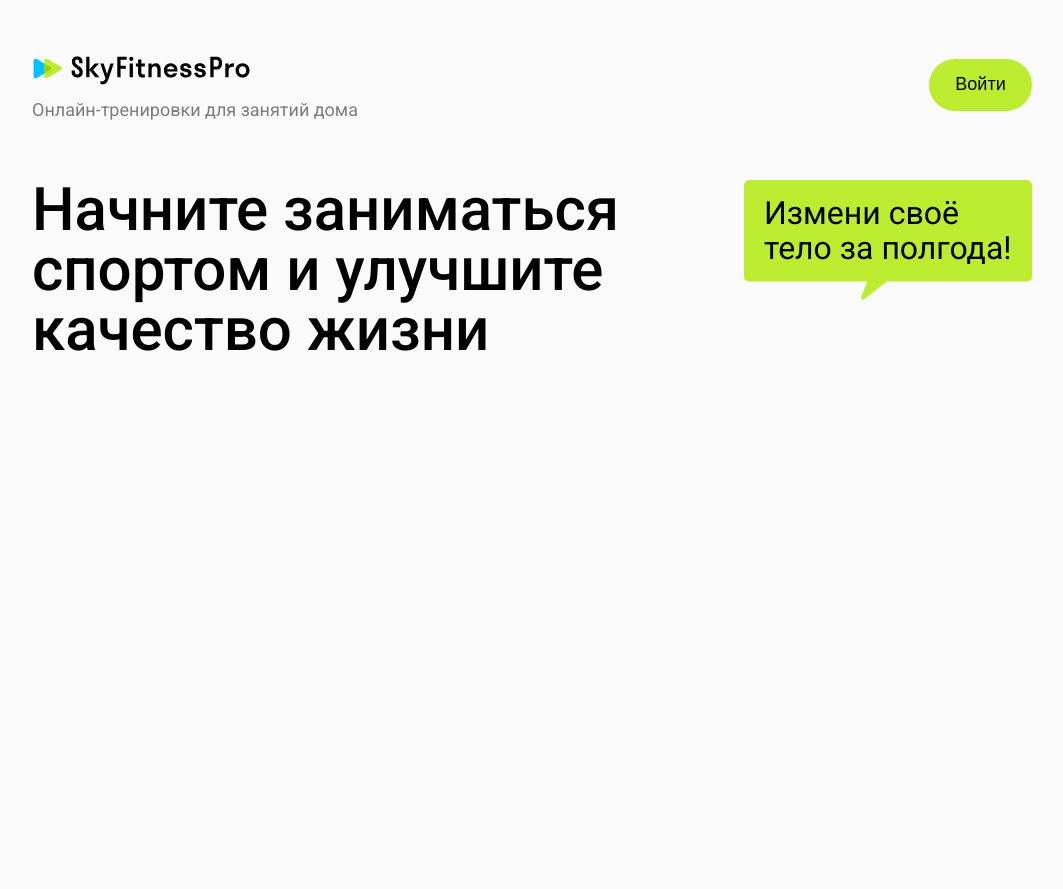
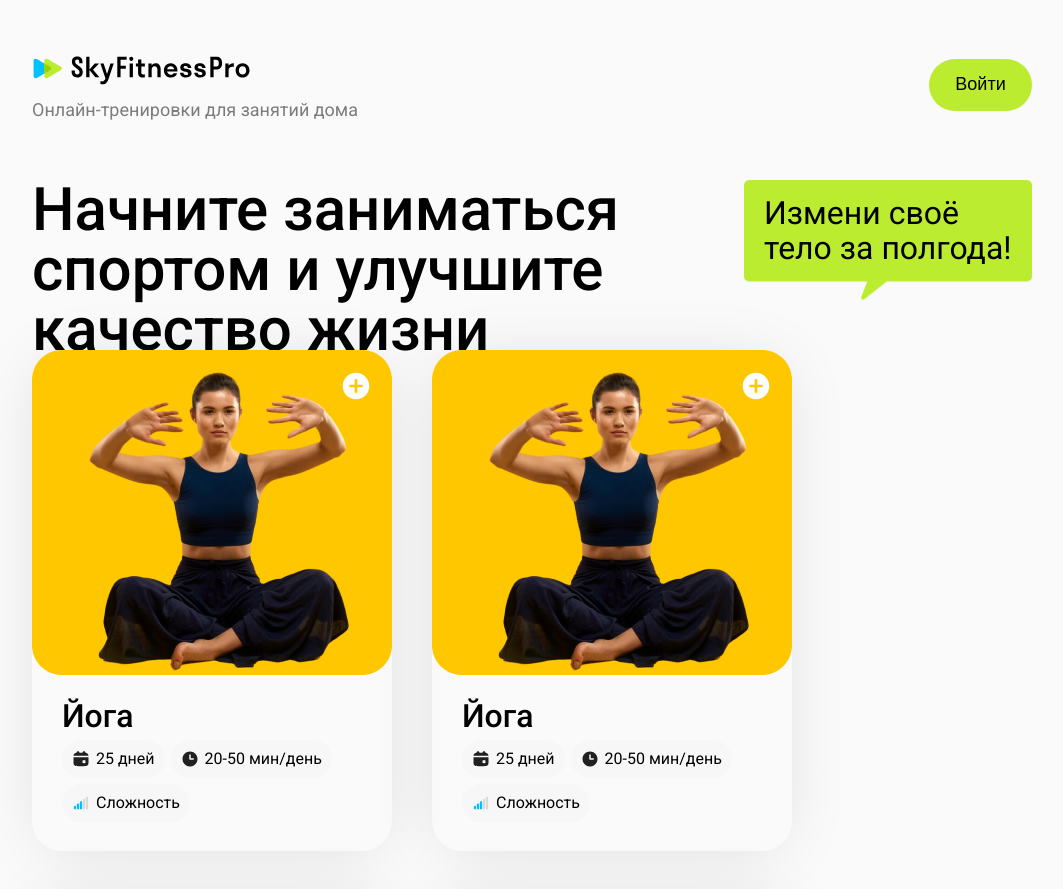
Before and after one commit to MarinaAlPu/sky-fitness-pro, a React (Vite) app: page / in a window 1280 px wide. Shown: the top 889 px of the page, without its empty margins (108-1171 px from the left). Built offline with nearby package versions, Linux system fonts and the light colour scheme.

Commit message:
Add component Card + styles

```diff
--- a/src/components/card/Card.style.ts
+++ b/src/components/card/Card.style.ts
@@ -0,0 +1,186 @@
+// import { Link } from "react-router-dom";
+import styled from "styled-components";
+
+
+// export const SWrapper = styled(Link)`
+export const SWrapper = styled.div`
+  display: flex;
+  flex-direction: column;
+  width: 360px;
+  height: 501px;
+  text-decoration: none;
+  color: inherit;
+  border-radius: 30px;
+  position: relative;
+  box-shadow: 0px 4px 67px -12px #00000021;
+
+  @media screen and (max-width: 375px) {
+    width: 343px;
+    height: 492px;
+  }
+`;
+
+// export const SContainer = styled.div`
+//   display: flex;
+//   flex-direction: column;
+//   width: 360px;
+//   height: 501px;
+// `;
+
+export const SImage = styled.img`
+  width: 360px;
+  height: 325px;
+  /* background-image: url("./images/mask-1.png"); */
+  background-size: cover;
+  background-position: center;
+  background-repeat: no-repeat;
+  z-index: 1;
+
+  @media screen and (max-width: 375px) {
+    width: 343px;
+    height: 325px;
+  }
+`;
+
+export const SButton = styled.div`
+  width: 32px;
+  height: 32px;
+  background-image: url("./icons/add-button.svg");
+  background-size: cover;
+  background-position: center;
+  background-repeat: no-repeat;
+  z-index: 10;
+  cursor: pointer;
+  position: absolute;
+  top: 20px;
+  right: 20px;
+`;
+
+export const SDescriptionContainer = styled.div`
+  padding: 24px 30px 15px;
+  display: flex;
+  flex-wrap: wrap;
+  flex-direction: column;
+  gap: 6px;
+
+  @media screen and (max-width: 375px) {
+    padding: 24px 21.5px 15px;
+  }
+`;
+
+export const STitle = styled.div`
+  font-weight: 500;
+  font-size: 32px;
+  line-height: 110%;
+  letter-spacing: 0px;
+
+  @media screen and (max-width: 375px) {
+    font-size: 24px;
+  }
+`;
+
+export const SPropertiesContainer = styled.div`
+  display: flex;
+  flex-direction: row;
+  flex-wrap: wrap;
+  gap: 6px;
+`;
+
+export const SFirstRowProperties = styled.div`
+  display: flex;
+  flex-direction: row;
+  flex-wrap: wrap;
+  gap: 6px;
+`;
+
+export const SPropertyContainer = styled.div`
+  padding: 10px;
+  display: flex;
+  flex-direction: row;
+  align-items: center;
+  gap: 6px;
+  border-radius: 50px;
+  background-color: #F7F7F7;
+`;
+
+// export const SDaysContainer = styled.div`
+//   padding: 10px;
+//   display: flex;
+//   flex-direction: row;
+//   gap: 6px;
+// `;
+
+export const SDaysIcon = styled.div`
+  width: 18px;
+  height: 18px;
+  background-image: url("./icons/calendar.svg");
+  background-size: cover;
+  background-position: center;
+  background-repeat: no-repeat;
+`;
+
+// export const SDaysText = styled.div`
+//   font-weight: 400;
+//   font-size: 16px;
+//   line-height: 110%;
+//   letter-spacing: 0px;
+//   vertical-align: bottom;
+// `;
+
+export const SPropertyText = styled.div`
+  font-weight: 400;
+  font-size: 16px;
+  line-height: 110%;
+  letter-spacing: 0px;
+  vertical-align: bottom;
+`;
+
+// export const STimeContainer = styled.div`
+//   padding: 10px;
+//   display: flex;
+//   flex-direction: row;
+//   gap: 6px;
+// `;
+
+export const STimeIcon = styled.div`
+  width: 18px;
+  height: 18px;
+  background-image: url("./icons/time.svg");
+  background-size: cover;
+  background-position: center;
+  background-repeat: no-repeat;
+`;
+
+// export const STimeText = styled.div`
+//   font-weight: 400;
+//   font-size: 16px;
+//   line-height: 110%;
+//   letter-spacing: 0px;
+//   vertical-align: bottom;
+// `;
+
+// export const SComplexityContainer = styled.div`
+//   padding: 10px;
+//   display: flex;
+//   flex-direction: row;
+//   gap: 6px;
+// `;
+
+export const SComplexityIcon = styled.div`
+  width: 18px;
+  height: 18px;
+  background-image: url("./icons/сomplexity.svg");
+  background-size: cover;
+  background-position: center;
+  background-repeat: no-repeat;
+  border: none;
+  outline: none;
+`;
+
+// export const SComplexityText = styled.div`
+//   font-weight: 400;
+//   font-size: 16px;
+//   line-height: 110%;
+//   letter-spacing: 0px;
+//   vertical-align: bottom;
+// `;
--- a/src/components/card/Card.tsx
+++ b/src/components/card/Card.tsx
@@ -0,0 +1,37 @@
+import { SWrapper, SImage, STitle, SButton, SPropertyContainer, SDaysIcon, STimeIcon, SComplexityIcon, SDescriptionContainer, SPropertiesContainer, SFirstRowProperties, SPropertyText } from "./Card.style";
+
+
+export const Card = () => {
+
+  return (
+    <SWrapper >
+      <SImage src="./images/main-page/mask-1.png" alt="Йога" />
+      <SButton title="Добавить курс"/>
+
+      <SDescriptionContainer>
+        <STitle>
+          Йога
+        </STitle>
+
+        <SPropertiesContainer>
+          <SFirstRowProperties>
+            <SPropertyContainer>
+              <SDaysIcon />
+              <SPropertyText>25 дней</SPropertyText>
+            </SPropertyContainer>
+
+            <SPropertyContainer>
+              <STimeIcon />
+              <SPropertyText>20-50 мин/день</SPropertyText>
+            </SPropertyContainer>
+          </SFirstRowProperties>
+
+          <SPropertyContainer>
+            <SComplexityIcon />
+            <SPropertyText>Сложность</SPropertyText>
+          </SPropertyContainer>
+        </SPropertiesContainer>
+      </SDescriptionContainer>
+    </SWrapper>
+  )
+}
--- a/src/components/content/Content.style.ts
+++ b/src/components/content/Content.style.ts
@@ -17,6 +17,8 @@ export const SContainer = styled.div`
   margin: 0 auto;
   padding: 60px 140px;
   display: flex;
+  flex-direction: row;
+  flex-wrap: wrap;
 
   @media screen and (max-width: 375px) {
     padding: 40px 16px;
@@ -29,6 +31,10 @@ export const STitle = styled.div`
   display: flex;
   flex-direction: row;
   margin-bottom: 50px;
+
+  @media screen and (max-width: 375px) {
+    margin-bottom: 34px;
+  }
 `;
 
 export const SDescribe = styled.div`
@@ -42,7 +48,6 @@ export const SDescribe = styled.div`
   font-size: 60px;
   line-height: 100%;
   letter-spacing: 0px;
-  padding-right: 5px;
 
   @media screen and (max-width: 375px) {
     font-size: 32px;
@@ -71,3 +76,16 @@ export const SText = styled.div`
     display: none;
   }
 `;
+
+export const SCards = styled.div`
+  display: flex;
+  flex-direction: row;
+  flex-wrap: wrap;
+  gap: 40px;
+
+
+  @media screen and (max-width: 375px) {
+    flex-direction: column;
+    gap: 24px;
+  }
+`;
--- a/src/components/content/Content.tsx
+++ b/src/components/content/Content.tsx
@@ -1,7 +1,9 @@
-import { SContainer, SDescribe, SText, STitle, SWrapper } from "./Content.style"
+import { SCards, SContainer, SDescribe, SText, STitle, SWrapper } from "./Content.style";
+import { Card } from "../card/Card";
 
 
 export const Content = () => {
+
   return (
     <SWrapper>
       <SContainer>
@@ -9,6 +11,14 @@ export const Content = () => {
           <SDescribe>Начните заниматься спортом и улучшите качество жизни</SDescribe>
           <SText>Измени своё тело за полгода!</SText>
         </STitle>
+
+        <SCards>
+          <Card />
+          <Card />
+          <Card />
+          <Card />
+          <Card />
+        </SCards>
       </SContainer>
     </SWrapper>
   )
```
